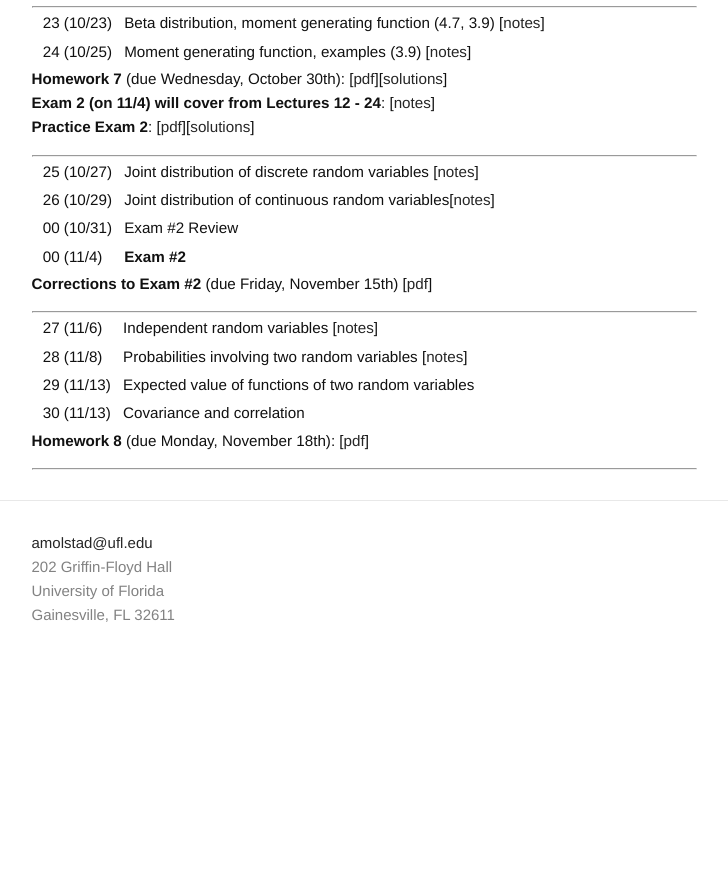
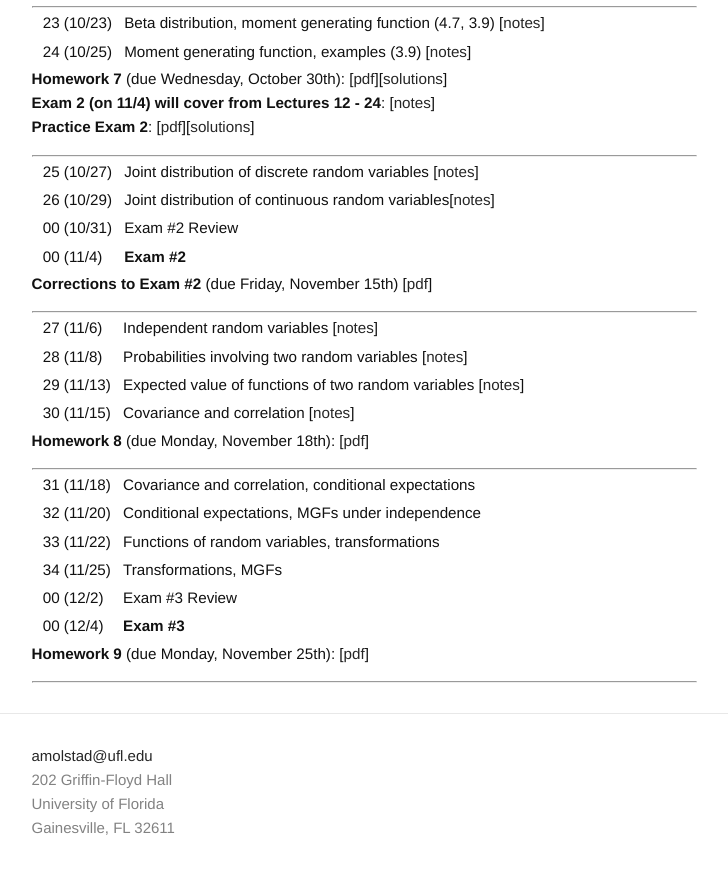
Before and after one commit to ajmolstad/ajmolstad.github.io, a Jekyll site: the page built from F19_STA4321.md, in a window 1280 px wide and 900 px high, scrolled down 1314 px. Shown: the top 874 px of the window, without its empty margins (276-1004 px from the left). Built offline with Jekyll 4.4.1, drawn with Linux system fonts in a browser that asks for light colours; before the commit the page ends 2001 px from its top, so only the background shows below that.

Commit message:
Update all

```diff
--- a/F19_STA4321.md
+++ b/F19_STA4321.md
@@ -99,9 +99,20 @@ Note that you must be logged into your UFL eLearning account to access course no
 
 || 27 (11/6)  || Independent random variables [[notes](https://ufl.instructure.com/courses/382258/files/46459771/download?wrap=1)]||
 || 28 (11/8)  || Probabilities involving two random variables [[notes](https://ufl.instructure.com/courses/382258/files/46525685/download?wrap=1)]||
-|| 29 (11/13)  || Expected value of functions of two random variables||
-|| 30 (11/13)  || Covariance and correlation ||
+|| 29 (11/13)  || Expected value of functions of two random variables [[notes](https://ufl.instructure.com/courses/382258/files/46598460/download?wrap=1)]||
+|| 30 (11/15)  || Covariance and correlation [[notes](https://ufl.instructure.com/courses/382258/files/46646777/download?wrap=1)]||
 
 **Homework 8** (due Monday, November 18th): [[pdf](/docs/STA4321_F19_Homework8.pdf)]
 
 ---------------
+
+|| 31 (11/18) || Covariance and correlation, conditional expectations ||
+|| 32 (11/20) || Conditional expectations, MGFs under independence||
+|| 33 (11/22) || Functions of random variables, transformations ||
+|| 34 (11/25) || Transformations, MGFs ||
+|| 00 (12/2) || Exam #3 Review ||
+|| 00 (12/4) || **Exam #3** ||
+
+**Homework 9** (due Monday, November 25th): [[pdf](/docs/STA4321_F19_Homework9.pdf)]
+
+---------------
```
Also changed, not shown: 2 other files.
